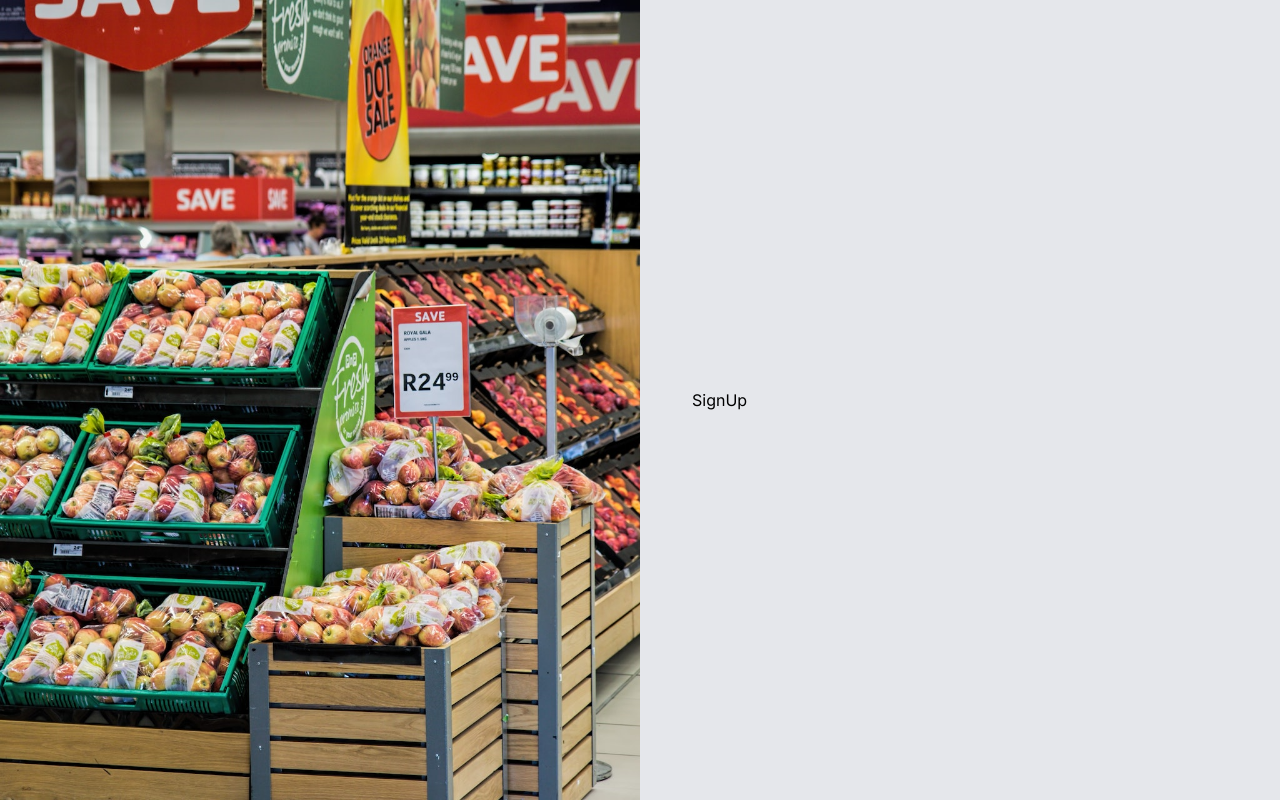
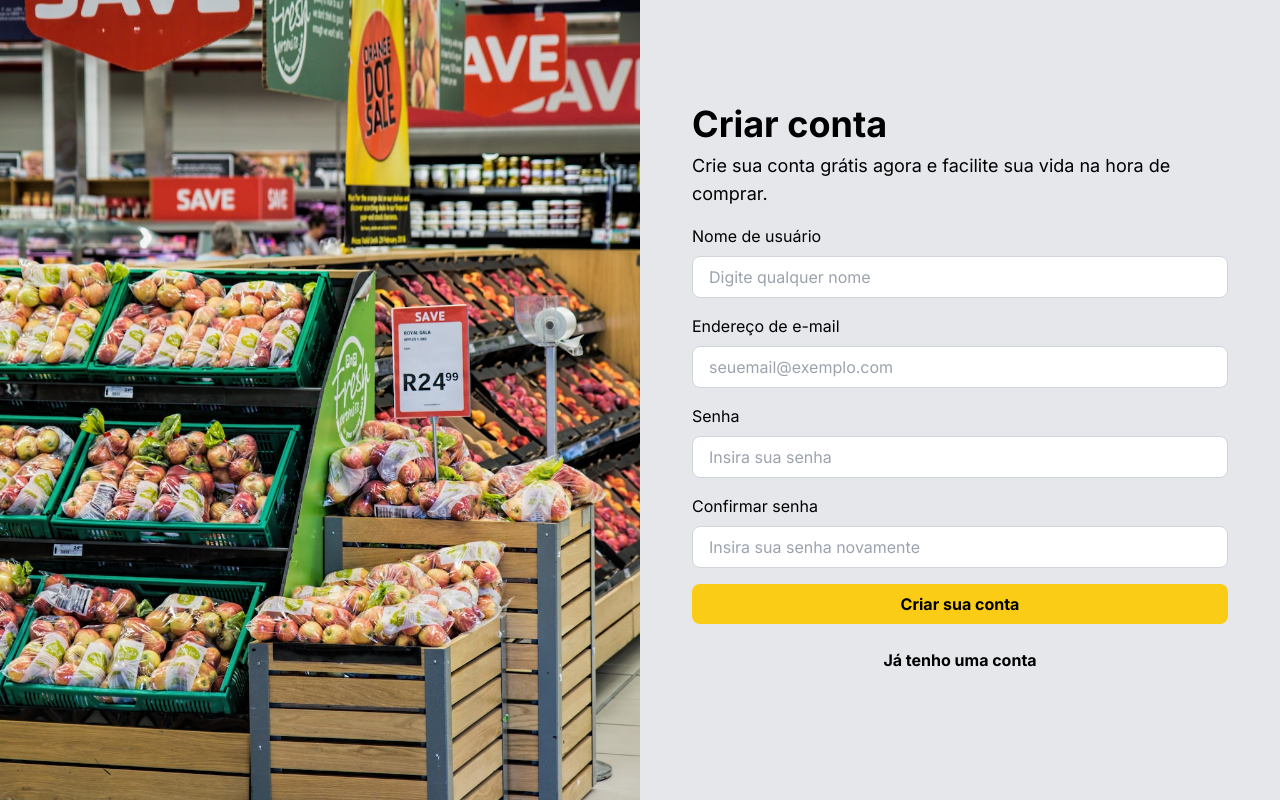
Before and after one commit to AABB2741/supermercado-banco-de-dados, a React (Vite) app in the folder web/: page /auth/signup in a window 1280 px wide. Built offline with nearby package versions, Linux system fonts and the light colour scheme.

Commit message:
tela cadastro web

```diff
--- a/web/src/pages/Button/ButtonAccent.tsx
+++ /dev/null
@@ -1,11 +0,0 @@
-import { ComponentProps } from "react";
-
-export function ButtonAccent(props: ComponentProps<"button">) {
-    return (
-        <button
-            type="button"
-            {...props}
-            className="rounded-lg bg-yellow-400 px-4 py-2 font-bold"
-        />
-    );
-}
--- /dev/null
+++ b/web/src/pages/Button/ButtonLink.tsx
@@ -0,0 +1,15 @@
+import { Link, LinkProps } from "react-router-dom";
+
+interface ButtonLinkProps extends LinkProps {
+    accent?: boolean;
+}
+
+export function ButtonLink({ accent, ...props }: ButtonLinkProps) {
+    return (
+        <Link
+            {...props}
+            className="block rounded-lg px-4 py-2 text-center font-bold data-[accent=true]:bg-yellow-400"
+            data-accent={accent}
+        />
+    );
+}
--- /dev/null
+++ b/web/src/pages/Button/ButtonNormal.tsx
@@ -0,0 +1,16 @@
+import { ComponentProps } from "react";
+
+interface ButtonNormalProps extends ComponentProps<"button"> {
+    accent?: boolean;
+}
+
+export function ButtonNormal({ accent, ...props }: ButtonNormalProps) {
+    return (
+        <button
+            type="button"
+            {...props}
+            className="rounded-lg px-4 py-2 font-bold data-[accent=true]:bg-yellow-400"
+            data-accent={accent}
+        />
+    );
+}
--- a/web/src/pages/Button/index.tsx
+++ b/web/src/pages/Button/index.tsx
@@ -1,5 +1,7 @@
-import { ButtonAccent } from "./ButtonAccent";
+import { ButtonNormal } from "./ButtonNormal";
+import { ButtonLink } from "./ButtonLink";
 
 export const Button = {
-    Accent: ButtonAccent,
+    Normal: ButtonNormal,
+    Link: ButtonLink,
 };
--- a/web/src/pages/Login.tsx
+++ b/web/src/pages/Login.tsx
@@ -9,7 +9,7 @@
                 Faça login para sincronizar suas listas de compras e aproveitar
                 ao máximo a RPB Shopping!
             </p>
-            <form className="flex flex-col gap-2 py-4">
+            <form className="flex flex-col gap-4 py-4">
                 <Input
                     label="Endereço de e-mail"
                     placeholder="seuemail@exemplo.com"
@@ -20,7 +20,10 @@
                     placeholder="Insira sua senha"
                     type="password"
                 />
-                <Button.Accent>Fazer login</Button.Accent>
+                <Button.Normal accent>Fazer login</Button.Normal>
+                <Button.Link to="./signup">
+                    Ainda não tenho uma conta
+                </Button.Link>
             </form>
         </div>
     );
--- a/web/src/pages/SignUp.tsx
+++ b/web/src/pages/SignUp.tsx
@@ -1,3 +1,38 @@
+import { Input } from "../components/Input";
+import { Button } from "./Button";
+
 export function SignUp() {
-    return <h1>SignUp</h1>;
+    return (
+        <div>
+            <h1 className="text-4xl font-bold">Criar conta</h1>
+            <p className="mt-2 text-lg">
+                Crie sua conta grátis agora e facilite sua vida na hora de
+                comprar.
+            </p>
+            <form className="flex flex-col gap-4 py-4">
+                <Input
+                    label="Nome de usuário"
+                    placeholder="Digite qualquer nome"
+                    type="email"
+                />
+                <Input
+                    label="Endereço de e-mail"
+                    placeholder="seuemail@exemplo.com"
+                    type="email"
+                />
+                <Input
+                    label="Senha"
+                    placeholder="Insira sua senha"
+                    type="password"
+                />
+                <Input
+                    label="Confirmar senha"
+                    placeholder="Insira sua senha novamente"
+                    type="password"
+                />
+                <Button.Normal accent>Criar sua conta</Button.Normal>
+                <Button.Link to="../">Já tenho uma conta</Button.Link>
+            </form>
+        </div>
+    );
 }
```
